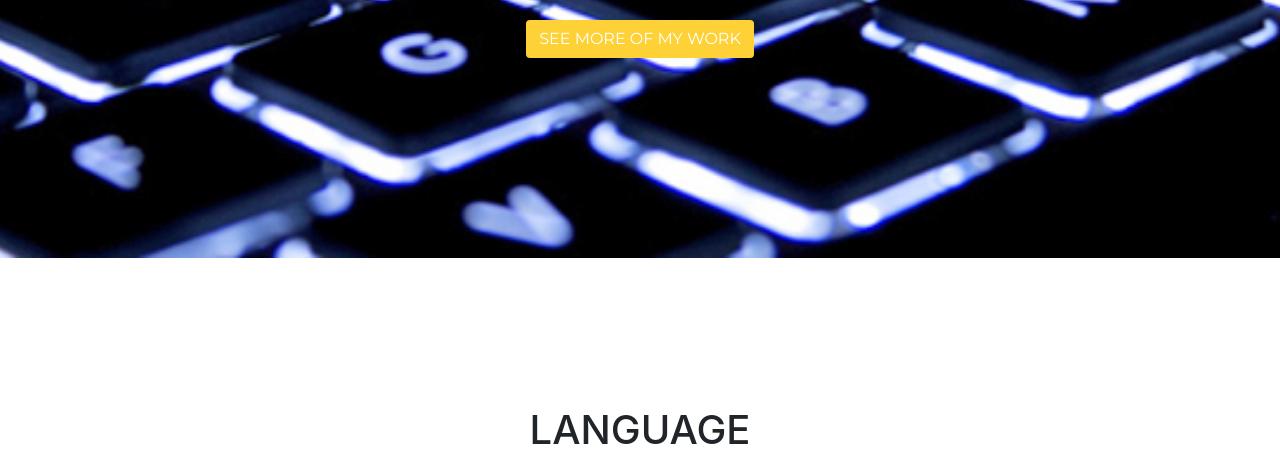
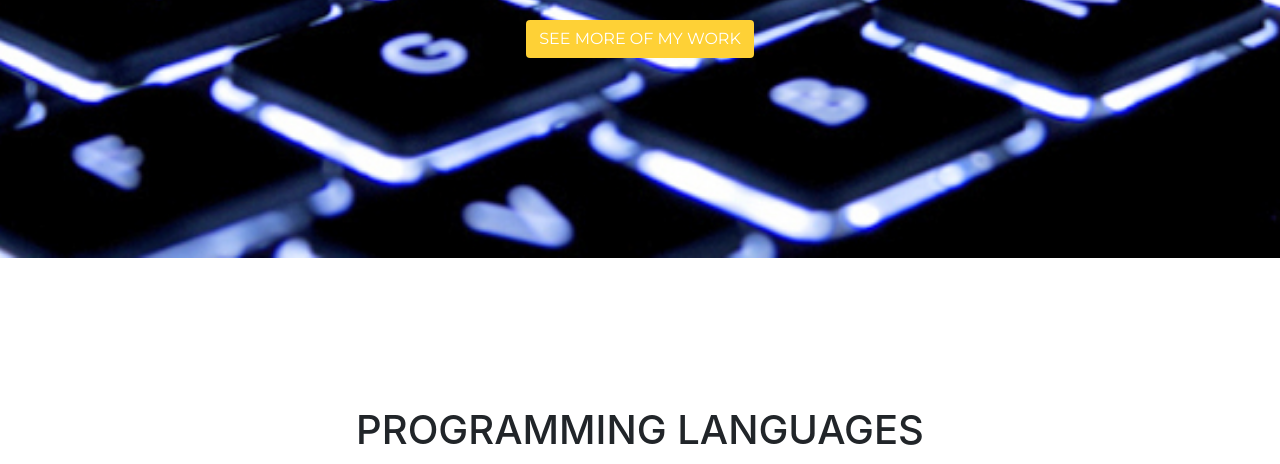
Before and after one commit to TomWhittington/TomWhittington.github.io, a website with bundled scripts: page index.html in a window 1280 px wide. Shown: the part 470-934 px from the top of the page. Built offline with nearby package versions, Linux system fonts and the light colour scheme; a web font is replaced by a local one.

Commit message:
Update index.html

```diff
--- a/index.html
+++ b/index.html
@@ -73,7 +73,7 @@
       <div class="container">
         <div class="row">
           <div class="col-lg-12 text-center">
-            <h2 class="section-heading">language</h2>
+            <h2 class="section-heading">Programming Languages</h2>
             <h3 class="section-subheading text-muted">Lorem ipsum dolor sit amet consectetur.</h3>
           </div>
         </div>
```
